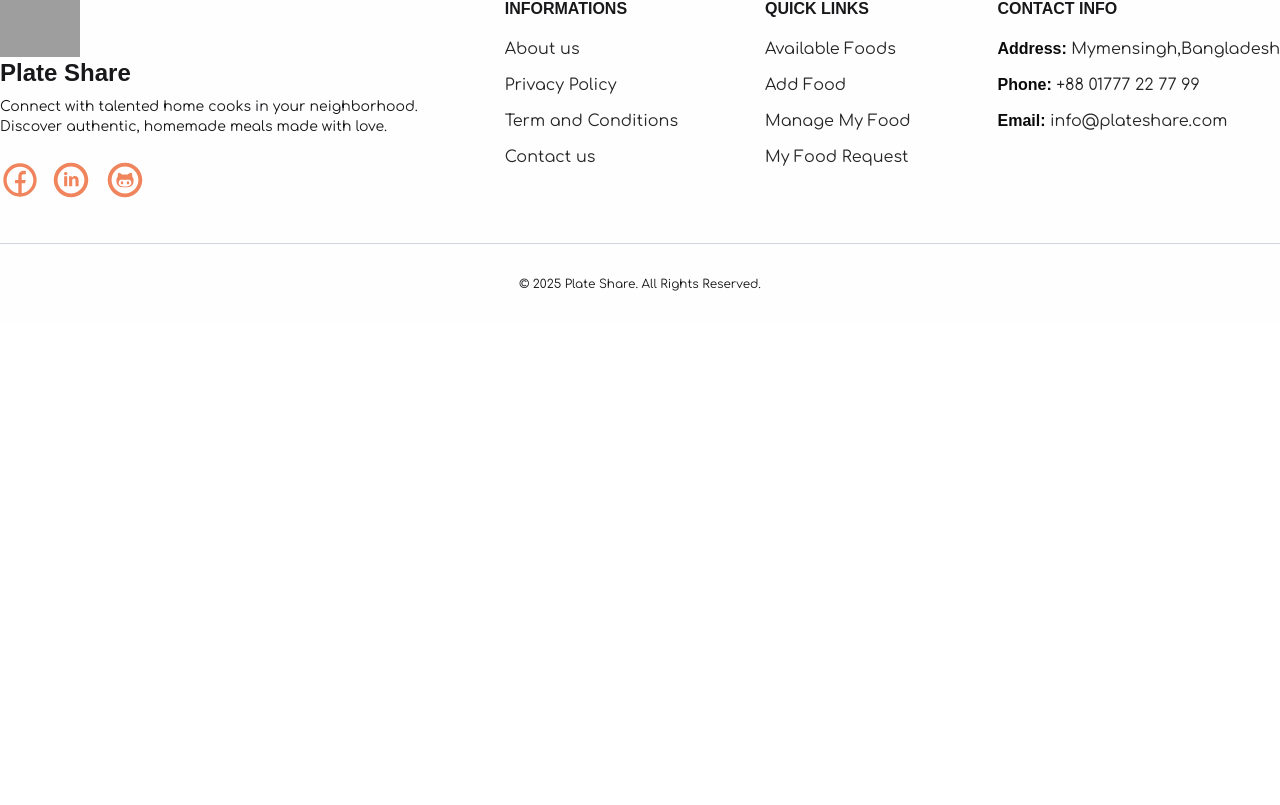
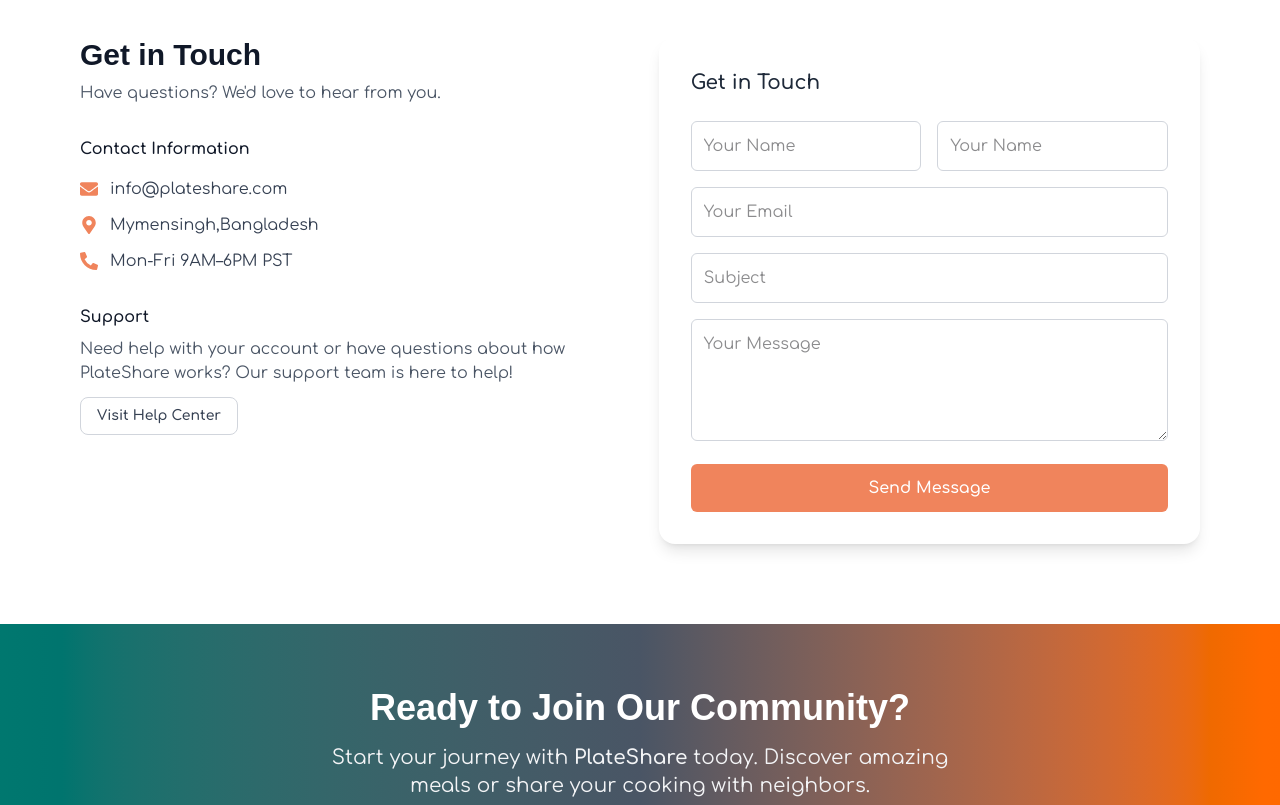
Before and after one commit to coderhabiba/Plate_Share_Client_Site, a React (Vite) app: page / in a window 1280 px wide. Shown: the part 835-1640 px from the top of the page. Before the commit the page ends 1159 px from the top, so only its background shows below. Built offline with nearby package versions, Linux system fonts and the light colour scheme; grey boxes are pictures that could not be loaded; a web font is replaced by a local one.

Commit message:
get in tuch section added

```diff
--- /dev/null
+++ b/src/components/Contact/Contact.jsx
@@ -0,0 +1,96 @@
+import { FaEnvelope, FaMapMarkerAlt, FaPhoneAlt } from 'react-icons/fa';
+
+const Contact = () => {
+  return (
+    <div className='bg-white'>
+      <div className="py-20 px-6 lg:px-20 flex flex-col lg:flex-row justify-between items-start gap-10 container mx-auto">
+        {/* left side */}
+        <div className="lg:w-1/2 space-y-8">
+          <div>
+            <h2 className="text-3xl font-bold text-gray-900 mb-2">
+              Get in Touch
+            </h2>
+            <p className="text-gray-600">
+              Have questions? We'd love to hear from you.
+            </p>
+          </div>
+
+          <div>
+            <h3 className="font-semibold text-gray-900 mb-4">
+              Contact Information
+            </h3>
+            <ul className="space-y-3 text-gray-700">
+              <li className="flex items-center gap-3">
+                <FaEnvelope className="text-[#f0845c] text-lg" />
+                info@plateshare.com
+              </li>
+              <li className="flex items-center gap-3">
+                <FaMapMarkerAlt className="text-[#f0845c] text-lg" />
+                Mymensingh,Bangladesh
+              </li>
+              <li className="flex items-center gap-3">
+                <FaPhoneAlt className="text-[#f0845c] text-lg" />
+                Mon-Fri 9AM–6PM PST
+              </li>
+            </ul>
+          </div>
+
+          <div>
+            <h3 className="font-semibold text-gray-900 mb-2">Support</h3>
+            <p className="text-gray-600 mb-3">
+              Need help with your account or have questions about how PlateShare
+              works? Our support team is here to help!
+            </p>
+            <button className="px-4 py-2 border border-gray-300 rounded-lg text-sm font-semibold text-gray-700 hover:border-[#f0845c] hover:text-[#f0845c] transition-all duration-300 hover:scale-105">
+              Visit Help Center
+            </button>
+          </div>
+        </div>
+
+        {/* right side form */}
+        <div className="lg:w-1/2 bg-white rounded-2xl shadow-lg p-8">
+          <h3 className="text-xl font-semibold text-gray-800 mb-6">
+            Get in Touch
+          </h3>
+          <form className="space-y-4">
+            <div className="grid grid-cols-1 md:grid-cols-2 gap-4">
+              <input
+                type="text"
+                placeholder="Your Name"
+                className="w-full border border-gray-300 rounded-md p-3 focus:outline-none focus:border-[#f0845c] transition"
+              />
+              <input
+                type="text"
+                placeholder="Your Name"
+                className="w-full border border-gray-300 rounded-md p-3 focus:outline-none focus:border-[#f0845c] transition"
+              />
+            </div>
+            <input
+              type="email"
+              placeholder="Your Email"
+              className="w-full border border-gray-300 rounded-md p-3 focus:outline-none focus:border-[#f0845c] transition"
+            />
+            <input
+              type="text"
+              placeholder="Subject"
+              className="w-full border border-gray-300 rounded-md p-3 focus:outline-none focus:border-[#f0845c] transition"
+            />
+            <textarea
+              placeholder="Your Message"
+              rows="4"
+              className="w-full border border-gray-300 rounded-md p-3 focus:outline-none focus:border-[#f0845c] transition"
+            ></textarea>
+            <button
+              type="submit"
+              className="w-full bg-[#f0845c] hover:bg-[#e46f48] text-white font-semibold py-3 rounded-md transition-all duration-300 hover:scale-105"
+            >
+              Send Message
+            </button>
+          </form>
+        </div>
+      </div>
+    </div>
+  );
+};
+
+export default Contact;
--- a/src/components/Home/Banner/Banner.jsx
+++ b/src/components/Home/Banner/Banner.jsx
@@ -4,11 +4,12 @@ import { LuChefHat } from 'react-icons/lu';
 import { GrLocation } from 'react-icons/gr';
 import { FaRegStar } from 'react-icons/fa';
 import { FaStar } from 'react-icons/fa6';
+import { NavLink } from 'react-router';
 
 
 const Banner = () => {
   return (
-    <div className="py-28 grid lg:grid-cols-2 grid-cols-1 lg:gap-0 gap-10">
+    <div className="py-28 grid lg:grid-cols-2 grid-cols-1 lg:gap-0 gap-10 container mx-auto">
       <div className="banner-left lg:max-w-[90%] max-w-full">
         <h1 className="lg:text-6xl text-5xl elms-font font-bold mb-6">
           Share Meals,
@@ -21,12 +22,12 @@ const Banner = () => {
           authentic, homemade meals made with love.
         </p>
         <div className="flex gap-5">
-          <button className="btn bg-[#f0845c] text-white hover:scale-105 transition-all ease-in-out hover:shadow-2xl shadow-2xl shadow-[#817e7e] elms-font">
+          <NavLink to={"/available-food"} className="btn bg-[#f0845c] text-white hover:scale-105 transition-all ease-in-out hover:shadow-2xl shadow-2xl shadow-[#817e7e] elms-font">
             View All Foods <FaArrowRightLong />
-          </button>
-          <button className="btn bg-[#f5f5f5] shadow-2xl hover:scale-105 transition-all ease-in-out hover:shadow-2xl shadow-[#817e7e] hover:border-[#F0845C] hover:text-gray-500 elms-font">
+          </NavLink>
+          <NavLink to={"/add-food"} className="btn bg-[#f5f5f5] shadow-2xl hover:scale-105 transition-all ease-in-out hover:shadow-2xl shadow-[#817e7e] hover:border-[#F0845C] hover:text-gray-500 elms-font">
             Add Food
-          </button>
+          </NavLink>
         </div>
         <p className="text-[10px] text-[#00000075] mt-8 mb-16">
           ✓ Active Donator: 1,200+ • ✓ Happy Clients: 10,000+
--- /dev/null
+++ b/src/components/Home/Community/Community.jsx
@@ -0,0 +1,25 @@
+
+const Community = () => {
+  return (
+    <div className="bg-linear-to-r from-teal-700 via-gray-600 to-orange-500 text-white py-16 px-6 text-center">
+      <h2 className="text-3xl md:text-4xl font-bold mb-4">
+        Ready to Join Our Community?
+      </h2>
+      <p className="text-lg md:text-xl max-w-2xl mx-auto mb-8 text-gray-100">
+        Start your journey with{' '}
+        <span className="font-semibold">PlateShare</span> today. Discover
+        amazing meals or share your cooking with neighbors.
+      </p>
+      <div className="flex justify-center gap-4">
+        <button className="bg-white text-orange-600 font-semibold px-6 py-2 rounded-md shadow-md hover:bg-orange-100 transition">
+          Get Started Now
+        </button>
+        <button className="bg-gray-100 text-gray-500 font-semibold px-6 py-2 rounded-md shadow-md hover:bg-gray-200 transition">
+          Learn More
+        </button>
+      </div>
+    </div>
+  );
+};
+
+export default Community;
--- a/src/components/Home/Home.jsx
+++ b/src/components/Home/Home.jsx
@@ -1,10 +1,14 @@
+import Contact from "../Contact/Contact";
 import Banner from "./Banner/Banner";
+import Community from "./Community/Community";
 
 
 const Home = () => {
   return (
     <div>
-       <Banner/>
+      <Banner />
+      <Contact />
+      <Community/>
     </div>
   );
 };
--- a/src/layout/Root.jsx
+++ b/src/layout/Root.jsx
@@ -5,10 +5,10 @@ import Footer from './../components/Footer/Footer';
 const Root = () => {
   return (
     <div>
-        <Navbar />
-      <div className='container mx-auto'>
-        <Outlet />
-      </div>
+      <Navbar />
+
+      <Outlet />
+
       <Footer />
     </div>
   );
```
Also changed, not shown: src/components/Footer/Footer.jsx (+14 -3 lines).
